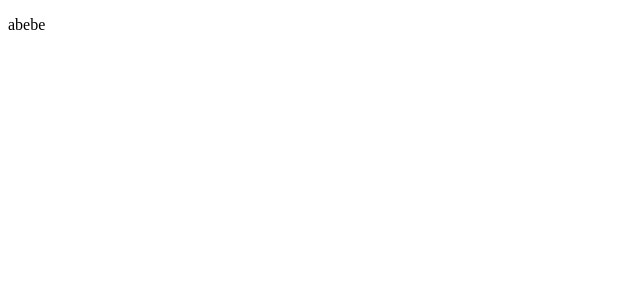
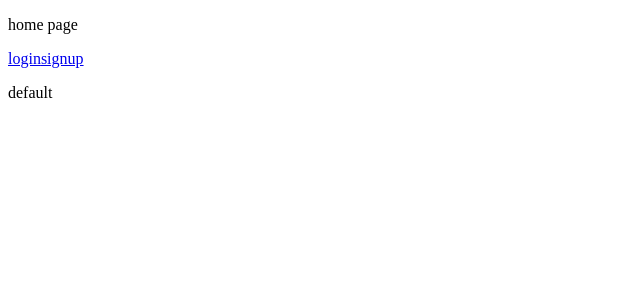
Before and after one commit to NathanZlion/Info_Blend, a React (Vite) app in the folder web/: page / in a window 1280 px wide. Shown: the top 300 px of the page, without its empty margins (0-640 px from the left). Built offline with nearby package versions, Linux system fonts and the light colour scheme.

Commit message:
added a router

```diff
--- a/web/package.json
+++ b/web/package.json
@@ -11,7 +11,8 @@
   },
   "dependencies": {
     "react": "^18.2.0",
-    "react-dom": "^18.2.0"
+    "react-dom": "^18.2.0",
+    "react-router-dom": "^6.17.0"
   },
   "devDependencies": {
     "@types/react": "^18.2.15",
--- a/web/src/main.tsx
+++ b/web/src/main.tsx
@@ -1,9 +1,12 @@
 import React from 'react'
 import ReactDOM from 'react-dom/client'
+import { RouterProvider } from 'react-router-dom'
 import './index.css'
+import router from './router'
+
 
 ReactDOM.createRoot(document.getElementById('root')!).render(
   <React.StrictMode>
-    <p>abebe</p>
+    <RouterProvider router={router}/>
   </React.StrictMode>,
 )
--- /dev/null
+++ b/web/src/pages/Home.tsx
@@ -0,0 +1,17 @@
+import { Link, Outlet } from "react-router-dom";
+
+function Home(){
+
+  return (
+    <div>
+
+    <p>home page</p>
+    <Link to='/login'>login</Link>
+    <Link to='/signup'>signup</Link>
+
+    <Outlet/>
+    </div>
+  );
+}
+
+export default Home;
--- /dev/null
+++ b/web/src/router.tsx
@@ -0,0 +1,34 @@
+import {
+  createBrowserRouter,
+  RouterProvider,
+  Route,
+  Link,
+} from 'react-router-dom'
+import Home from './pages/Home'
+
+const router = createBrowserRouter([
+  {
+    path: '/',
+    element: <Home />,
+    children: [
+      {
+        path: 'login',
+        element: <p>login page</p>,
+      },
+      {
+        path: 'signup',
+        element: <p>sign up page</p>,
+      },
+      {
+        path:'',
+        element: <p>default</p>
+      }
+    ],
+  },
+  {
+    path:'/login/abebe',
+    element: <p>i am me, strong independent woman</p>
+  }
+])
+
+export default router
```
Also changed, not shown: 1 other file (tests, documents, lock files or other folders).
